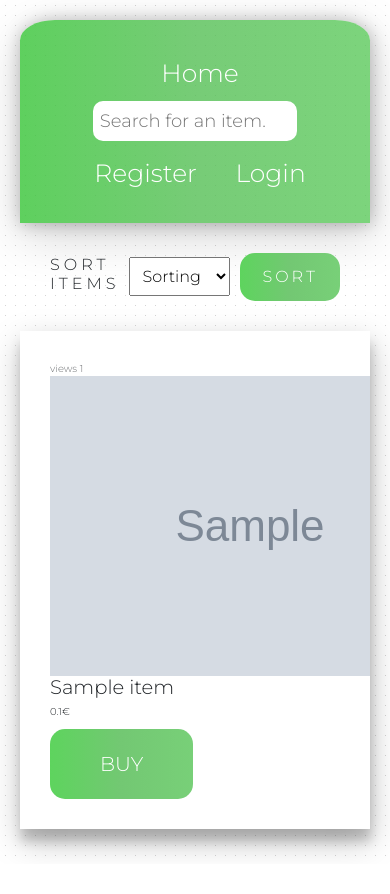
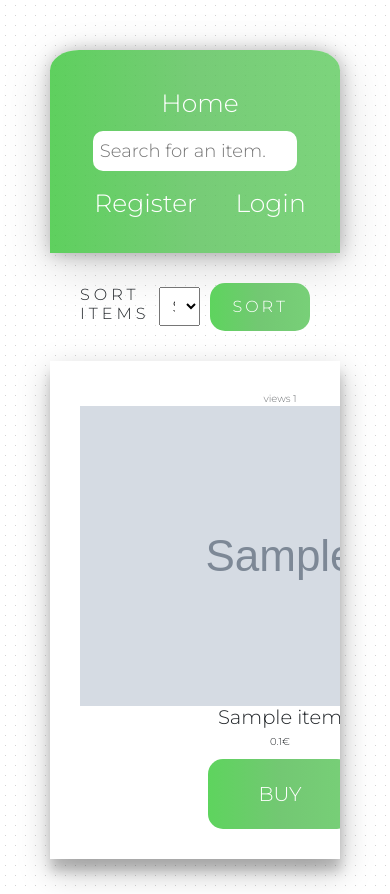
Before and after one commit to maciejwojtkowiak/fitshop, a Django app: page / in a window 390 px wide. Before the commit the page ends 856 px from the top, so only its background shows below. Run offline with Django 3.2, Linux system fonts and the light colour scheme; tables that the repository leaves empty hold one stand-in row (values such as "Sample post"); grey boxes marked "Sample" are stand-in pictures.

Commit message:
home-page RWD

```diff
--- a/shop/static/shop/home-style.css
+++ b/shop/static/shop/home-style.css
@@ -29,9 +29,9 @@
     margin: 15rem;
 }
 
-@media only screen and (max-width: 600px) {
-    .shop-container{
-        margin: 2rem;
+@media only screen and (max-width: 60rem) {
+    .shop-container {
+        margin: 5rem;
     }
 }
 
@@ -79,9 +79,6 @@
     transition: all .1s;
 }
 
-.sort__prices{
-    margin-left: 2rem;
-}
 
 .sort__price-input {
     font-size: 1.6rem;
@@ -146,6 +143,13 @@
 
 }
 
+.item-container {
+    display: flex;
+    flex-direction: column;
+    justify-content: center;
+    align-items: center;
+}
+
 .item-button {
     padding: 2rem 5rem 2rem 5rem;
     border: none;
```
